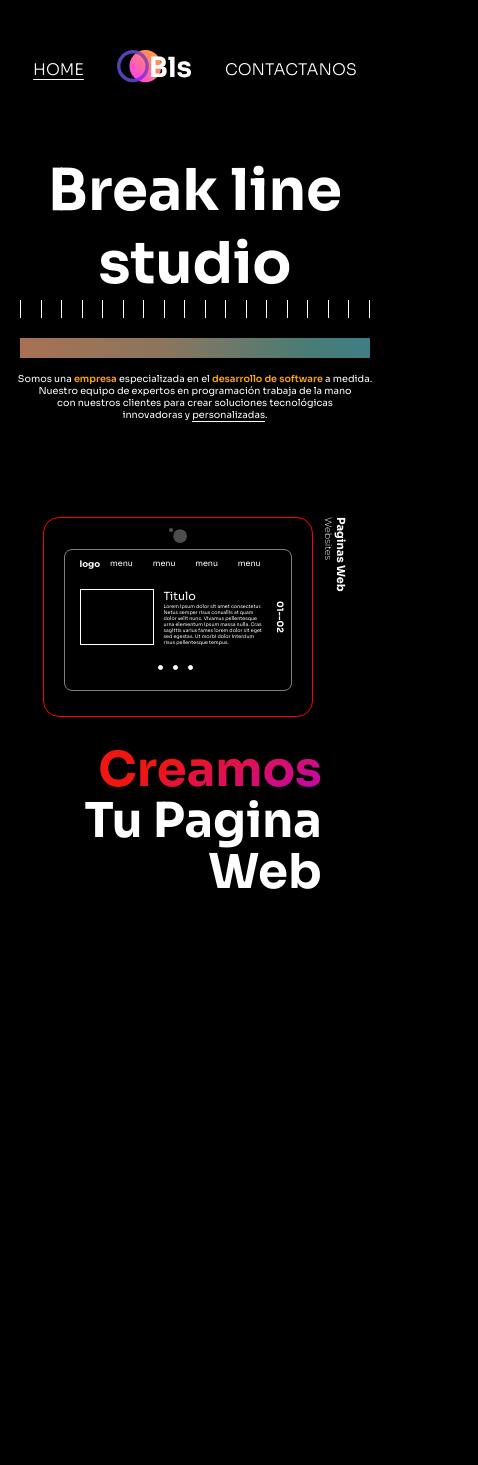
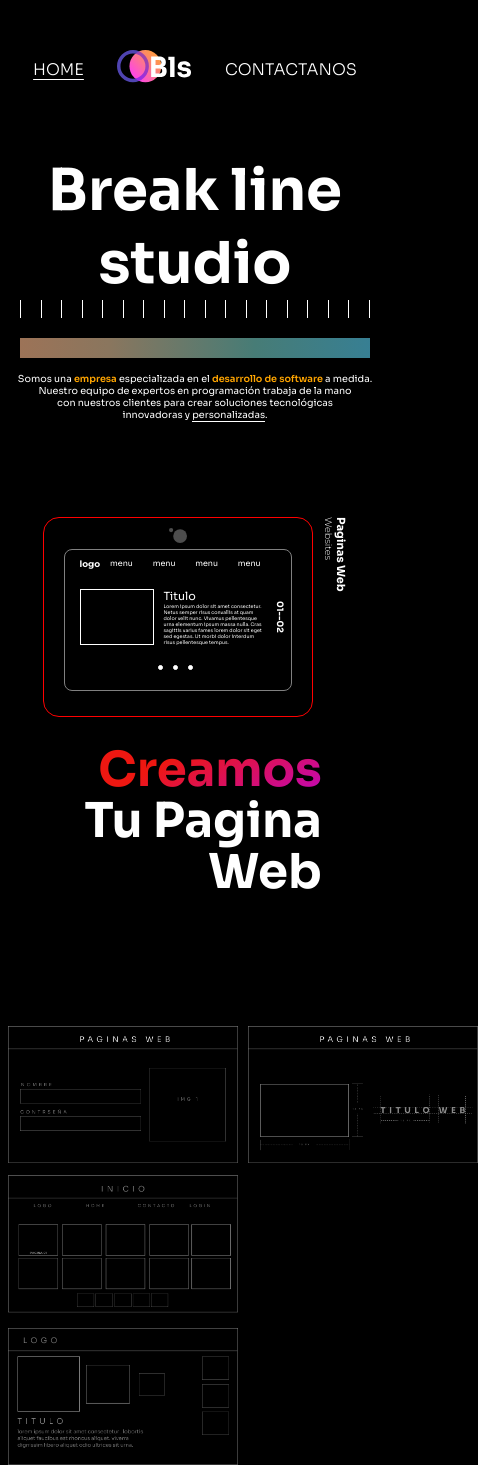
Before and after one commit to owellandry/bls, a React (Create React App) app: page / in a window 390 px wide. Shown: the whole page, 478 px wide, since content can reach past the window. Before the commit the page ends 934 px from the top, so only its background shows below. Built offline with nearby package versions, Linux system fonts and the light colour scheme.

Commit message:
feat: :sparkles: backgroundImage

```diff
--- a/src/App.css
+++ b/src/App.css
@@ -13,3 +13,59 @@ html, body{
 .body{
   box-sizing: border-box;
 }
+
+.pantallaDesk{
+  position: absolute;
+  top: 80%;
+  left: 2%;
+  transform: translateY(60%)
+}
+
+@media (max-width: 1280px) {
+  .pantallaDesk{
+    position: absolute;
+    top: 100%;
+    left: 2%;
+    transform: translateY(70%)
+  }
+}
+
+@media (max-width: 780px) {
+  .pantallaDesk{
+    position: absolute;
+    width: 680px;
+    top: 80%;
+    left: 2%;
+    transform: translateY(60%)
+  }
+}
+
+@media (max-width: 720px) {
+  .pantallaDesk{
+    position: absolute;
+    width: 560px;
+    top: 80%;
+    left: 2%;
+    transform: translateY(60%)
+  }
+}
+
+@media (max-width: 580px) {
+  .pantallaDesk{
+    position: absolute;
+    width: 510px;
+    top: 80%;
+    left: 2%;
+    transform: translateY(80%)
+  }
+}
+
+@media (max-width: 560px) {
+  .pantallaDesk{
+    position: absolute;
+    width: 470px;
+    top: 80%;
+    left: 2%;
+    transform: translateY(80%)
+  }
+}
--- a/src/App.js
+++ b/src/App.js
@@ -1,4 +1,5 @@
 import './App.css';
+import pantalla1 from "./assets/pantallas.png"
 import NavBar from './components/nav/navbar';
 import About from './components/about/about';
 import WebDesktop from './components/webDesktop/webDesk';
@@ -6,6 +7,7 @@ import WebDesktop from './components/webDesktop/webDesk';
 function App() {
   return (
     <div className="App">
+      <img className='pantallaDesk' src={pantalla1} alt='...'/>
       <NavBar/>
       <About/>
       <WebDesktop/>
--- a/src/components/webDesktop/styles.css
+++ b/src/components/webDesktop/styles.css
@@ -1,4 +1,5 @@
 .seccionDesk{
+    position: relative;
     display: flex;
     margin-left: 8rem;
     margin-top: 18rem;
@@ -17,10 +18,12 @@
 }
 
 .borderContent{
+    position: relative;
     display: flex;
     flex-direction: column;
     box-sizing: border-box;
     border: solid red 1px;
+    background-color: black;
     border-radius: 25px;
     padding: 10px 25px 35px 25px;
     width: 620px;
--- a/src/components/webDesktop/webDesk.jsx
+++ b/src/components/webDesktop/webDesk.jsx
@@ -1,4 +1,5 @@
 import React, {useState} from "react";
+
 import './styles.css';
 
 export default function WebDesktop(){
@@ -13,6 +14,7 @@ export default function WebDesktop(){
 
     return(
         <div className="seccionDesk">
+
             <div className="containerDeskContent">
                 <div className="deskAling">
                     <div className="borderContent">
```
Also changed, not shown: src/assets/pantallas.png (added).
